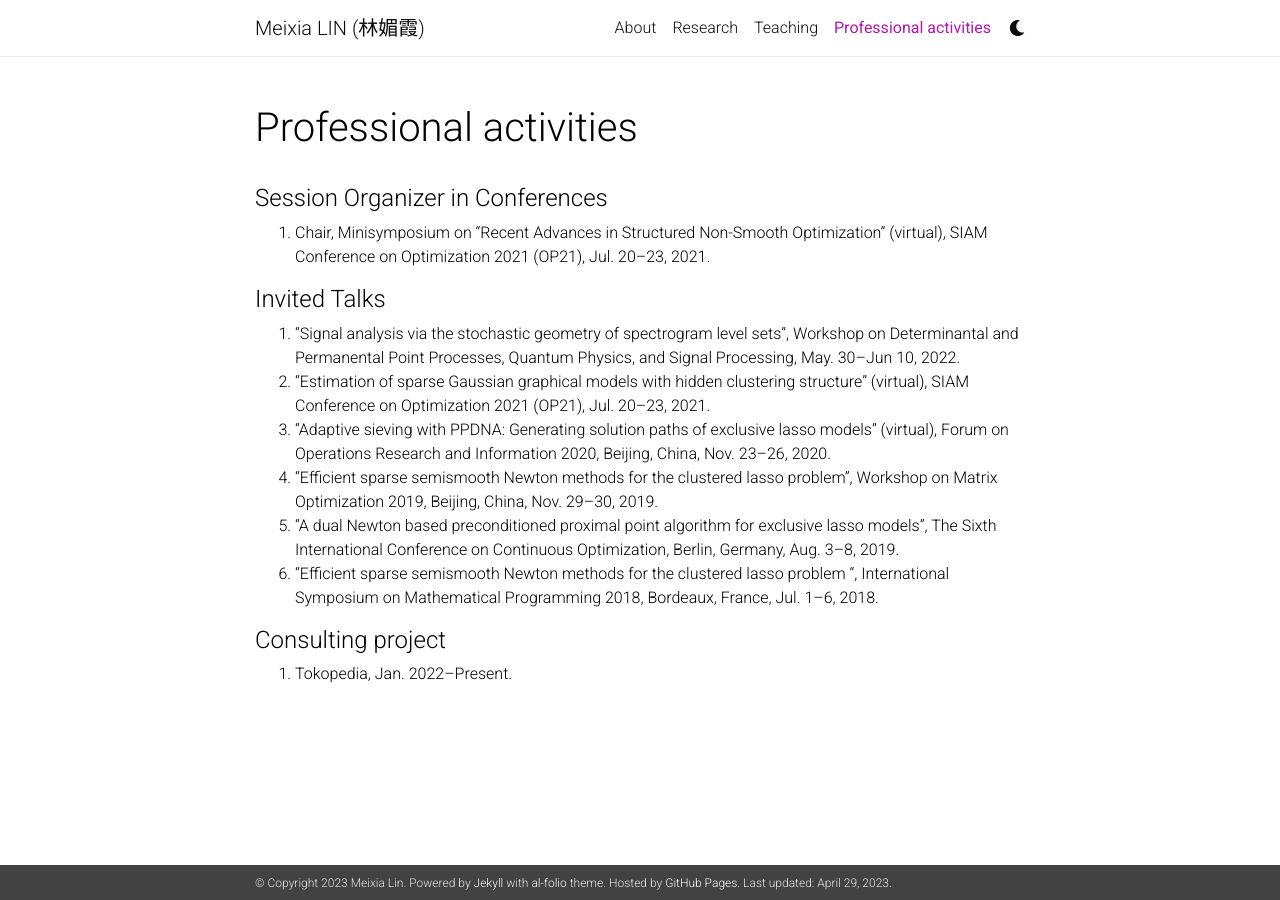
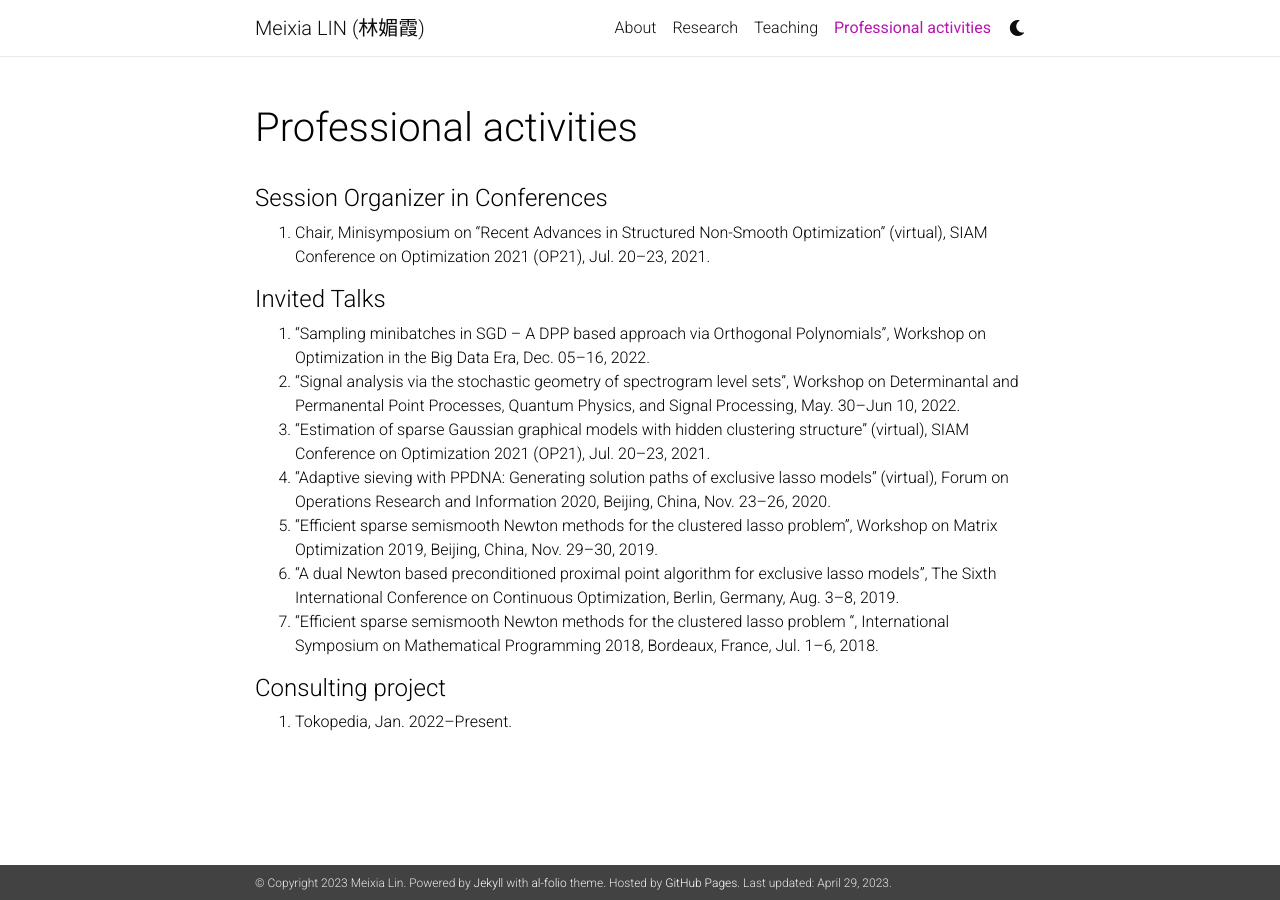
Before and after one commit to linmeixia/linmeixia.github.io, a Jekyll site: the page built from _pages/talks.md, in a window 1280 px wide. Built offline with Jekyll 4.4.1, drawn with Linux system fonts in a browser that asks for light colours; nearby versions of some CDN libraries; comment, search, counter and statistics services are not loaded; a style sheet for code colours, icons or effects is not loaded.

Commit message:
Update talks.md

```diff
--- a/_pages/talks.md
+++ b/_pages/talks.md
@@ -11,12 +11,13 @@
 1. Chair, Minisymposium on "Recent Advances in Structured Non-Smooth Optimization" (virtual), SIAM Conference on Optimization 2021 (OP21), Jul. 20--23, 2021.
 
 <h4>Invited Talks</h4>
-1. "Signal analysis via the stochastic geometry of spectrogram level sets", Workshop on Determinantal and Permanental Point Processes, Quantum Physics, and Signal Processing, May. 30--Jun 10, 2022.
-2. "Estimation of sparse Gaussian graphical models with hidden clustering structure" (virtual), SIAM Conference on Optimization 2021 (OP21), Jul. 20--23, 2021.
-3. "Adaptive sieving with PPDNA: Generating solution paths of exclusive lasso models" (virtual), Forum on Operations Research and Information 2020, Beijing, China, Nov. 23--26, 2020.
-4. "Efficient sparse semismooth Newton methods for the clustered lasso problem", Workshop on Matrix Optimization 2019, Beijing, China, Nov. 29--30, 2019.
-5. "A dual Newton based preconditioned proximal point algorithm for exclusive lasso models", The Sixth International Conference on Continuous Optimization, Berlin, Germany, Aug. 3--8, 2019.
-6. "Efficient sparse semismooth Newton methods for the clustered lasso problem ", International Symposium on Mathematical Programming 2018, Bordeaux, France, Jul. 1--6, 2018.
+1. "Sampling minibatches in SGD -- A DPP based approach via Orthogonal Polynomials", Workshop on Optimization in the Big Data Era, Dec. 05--16, 2022.
+2. "Signal analysis via the stochastic geometry of spectrogram level sets", Workshop on Determinantal and Permanental Point Processes, Quantum Physics, and Signal Processing, May. 30--Jun 10, 2022.
+3. "Estimation of sparse Gaussian graphical models with hidden clustering structure" (virtual), SIAM Conference on Optimization 2021 (OP21), Jul. 20--23, 2021.
+4. "Adaptive sieving with PPDNA: Generating solution paths of exclusive lasso models" (virtual), Forum on Operations Research and Information 2020, Beijing, China, Nov. 23--26, 2020.
+5. "Efficient sparse semismooth Newton methods for the clustered lasso problem", Workshop on Matrix Optimization 2019, Beijing, China, Nov. 29--30, 2019.
+6. "A dual Newton based preconditioned proximal point algorithm for exclusive lasso models", The Sixth International Conference on Continuous Optimization, Berlin, Germany, Aug. 3--8, 2019.
+7. "Efficient sparse semismooth Newton methods for the clustered lasso problem ", International Symposium on Mathematical Programming 2018, Bordeaux, France, Jul. 1--6, 2018.
 
 <h4>Consulting project</h4>
 1. Tokopedia, Jan. 2022--Present.
```
